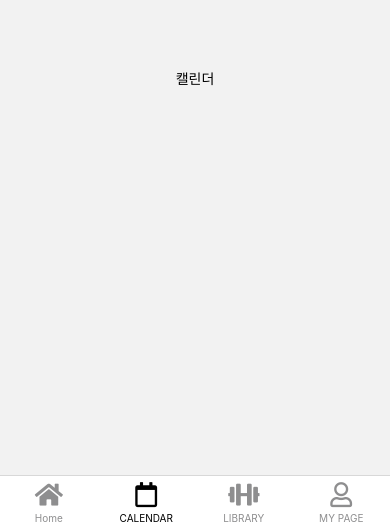
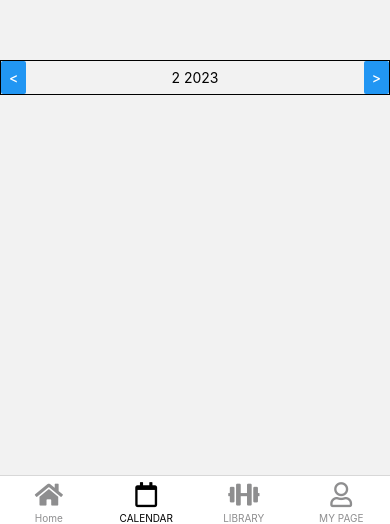
Before and after one commit to 0miiii/react-navtive-homework, a React Native app: screen /CALENDAR in a window 390 px wide. Shown: the part 320-844 px from the top of the page. Built offline with nearby package versions, Linux system fonts and the light colour scheme.

Commit message:
feat: create calendarNav

```diff
--- a/components/Calendar.tsx
+++ b/components/Calendar.tsx
@@ -1,15 +1,33 @@
-import { StyleSheet, Text, View } from "react-native";
+import { StyleSheet, Text, View, Button } from "react-native";
 
 function Calendar() {
+  const currentYear = new Date().getFullYear();
+  const currentMonth = new Date().getMonth() + 1;
+
   return (
     <View style={styles.container}>
-      <Text>캘린더</Text>
+      <View style={styles.calendarNav}>
+        <Button title="<" />
+        <Text>{`${currentMonth} ${currentYear}`}</Text>
+        <Button title=">" />
+      </View>
     </View>
   );
 }
 
 const styles = StyleSheet.create({
-  container: { flex: 1, justifyContent: "center", alignItems: "center" },
+  container: {
+    flex: 1,
+    justifyContent: "center",
+    alignItems: "center",
+  },
+  calendarNav: {
+    width: "100%",
+    flexDirection: "row",
+    justifyContent: "space-between",
+    alignItems: "center",
+    borderWidth: 1,
+  },
 });
 
 export default Calendar;
```
